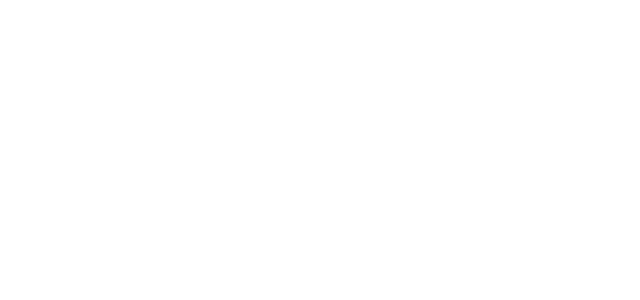
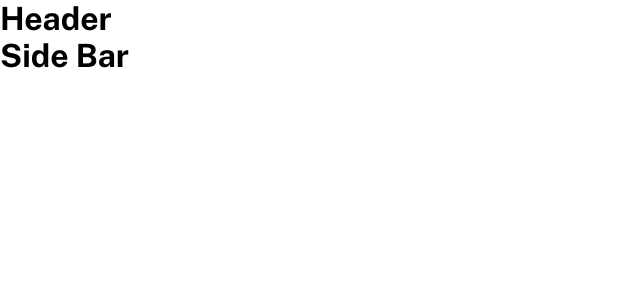
Before and after one commit to mostafasasa010/EcommerceAppWithReact, a React (Create React App) app: page /dashboard in a window 1280 px wide. Before the commit this address had no page. Shown: the top 300 px of the page, without its empty margins (0-640 px from the left). Built offline with nearby package versions, Linux system fonts and the light colour scheme.

Commit message:
Structure Dashboard Pages

```diff
--- a/src/App.js
+++ b/src/App.js
@@ -7,6 +7,9 @@
 import UserPage from "./Pages/Website/UserPage";
 import Login from "./Pages/Website/Auth/LogIn";
 import UsersData from "./Pages/Website/UsersData";
+import Products from "./Pages/Dashboard/Products";
+import Users from "./Pages/Dashboard/Users";
+import Dashboard from "./Pages/Dashboard/Dashboard";
 
 function App() {
   return (
@@ -17,6 +20,10 @@
           <Route path="fav" element={<FavPage />} />
           <Route path="user" element={<UserPage />} />
         </Route>
+        <Route path="dashboard/" element={<Dashboard />}>
+          <Route path="users" element={<Users />} />
+          <Route path="products" element={<Products />} />
+        </Route>
         <Route path="/signup" element={<SignUp />} />
         <Route path="/login" element={<Login />} />
         <Route path="/users" element={<UsersData />} />
--- /dev/null
+++ b/src/Components/Dashboard/HeaderDash.js
@@ -0,0 +1,9 @@
+function HeaderDash() {
+  return (
+    <div className="header-dash">
+      <h1>Header</h1>
+    </div>
+  );
+}
+
+export default HeaderDash;
--- /dev/null
+++ b/src/Components/Dashboard/SideBarDash.js
@@ -0,0 +1,9 @@
+function SideBarDash() {
+  return (
+    <div className="side-dash">
+      <h1>Side Bar</h1>
+    </div>
+  );
+}
+
+export default SideBarDash;
--- /dev/null
+++ b/src/Pages/Dashboard/Dashboard.js
@@ -0,0 +1,17 @@
+import { Outlet } from "react-router-dom";
+import HeaderDash from "../../Components/Dashboard/HeaderDash";
+import SideBarDash from "../../Components/Dashboard/SideBarDash";
+import Footer from "../../Components/Website/Footer/Footer";
+
+function Dashboard() {
+  return (
+    <div className="dashboard">
+      <HeaderDash />
+      <SideBarDash />
+      <Outlet />
+      {/* <Footer /> */}
+    </div>
+  );
+}
+
+export default Dashboard;
--- /dev/null
+++ b/src/Pages/Dashboard/Products.js
@@ -0,0 +1,9 @@
+function Products() {
+  return (
+    <div className="products-dash">
+      <h1>Products</h1>
+    </div>
+  );
+}
+
+export default Products;
--- /dev/null
+++ b/src/Pages/Dashboard/Users.js
@@ -0,0 +1,9 @@
+function Users() {
+  return (
+    <div className="users-dash">
+      <h1>Users</h1>
+    </div>
+  );
+}
+
+export default Users;
--- a/src/Pages/Website/Auth/LogIn.js
+++ b/src/Pages/Website/Auth/LogIn.js
@@ -50,12 +50,11 @@
         const payload = res.data.token.split(".")[1];
         const decodedPayload = atob(payload);
         const jsonPayload = JSON.parse(decodedPayload);
-        console.log(jsonPayload);
         // Set Data User To Cookies
         cookie.set("cookieToken", res.data.token);
-        cookie.set("cookieName", data.name);
+        cookie.set("cookieName", jsonPayload.name);
         cookie.set("cookieEmail", data.email);
-        cookie.set("cookieRole", res.data.data.data.role);
+        cookie.set("cookieRole", jsonPayload.role);
         if (res.status === 200) {
           if (cookie.get("cookieRole") === "admin") {
             navigate("/users");
--- a/src/Pages/Website/Auth/SignUp.js
+++ b/src/Pages/Website/Auth/SignUp.js
@@ -50,17 +50,15 @@
         const res = await axios.post(`${BaseApi}${USER}${SIGNUP}`, data);
         // When Send To Data Done, Hidden Loading
         setLoading(false);
-        console.log(res);
         // Access To Payload
         const payload = res.data.token.split(".")[1];
         const decodedPayload = atob(payload);
         const jsonPayload = JSON.parse(decodedPayload);
-        console.log(jsonPayload);
         // Set Data User To Cookies
         cookie.set("cookieToken", res.data.token);
-        cookie.set("cookieName", data.name);
+        cookie.set("cookieName", jsonPayload.name);
         cookie.set("cookieEmail", data.email);
-        cookie.set("cookieRole", res.data.data.data.role);
+        cookie.set("cookieRole", jsonPayload.role);
         if (res.status === 201) {
           navigate("/");
         }
```
